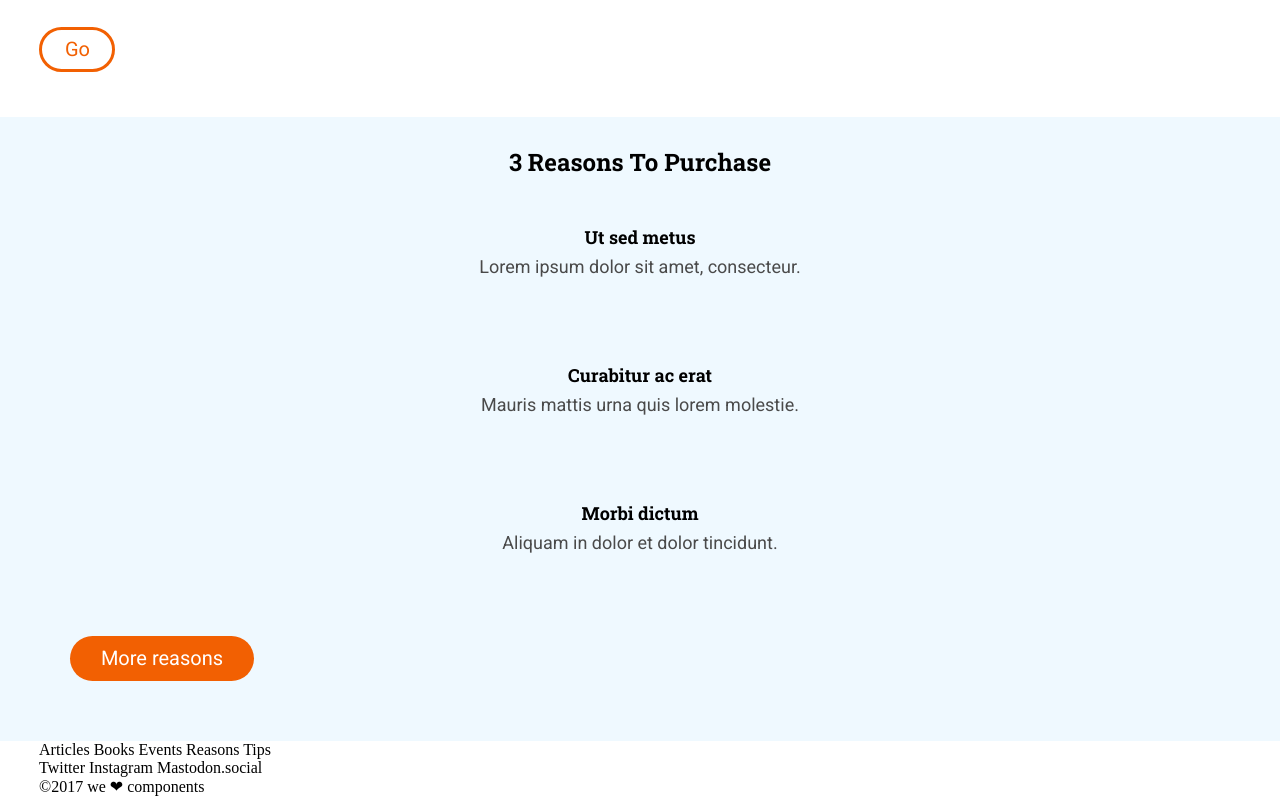
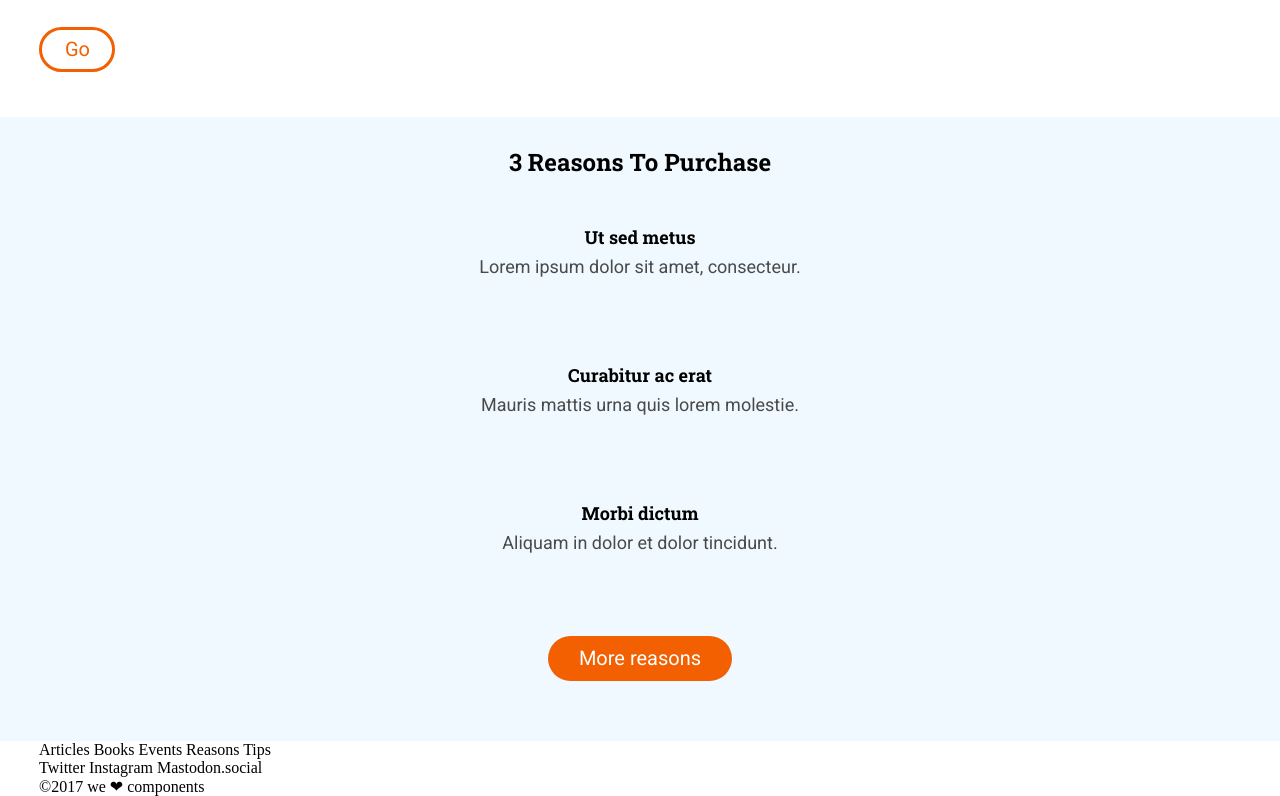
Before and after one commit to alcocere/anonymous-proxy, a website: page src/html/index.html in a window 1280 px wide. Shown: the part 968-1764 px from the top of the page. Drawn offline with nearby package versions, Linux system fonts and the light colour scheme; files that its build step writes are made by us from their sources; files whose address does not match are found by name.

Commit message:
add grid reasons section

```diff
--- a/src/scss/main.scss
+++ b/src/scss/main.scss
@@ -145,6 +145,8 @@
 }
 
 .reasons--container {
+  display: grid;
+  grid-template-rows: 1fr, 1fr, 1fr;
   padding: 0 70px 60px 70px;
 }
 
@@ -178,9 +180,7 @@
   line-height: 2.25;
   border-radius: 22.5px;
   background-color: $color-buttons;
-  display: flex;
-  align-items: center;
-  justify-content: center;
+  margin: auto;
 }
 
 .reasons--button__link {
```
